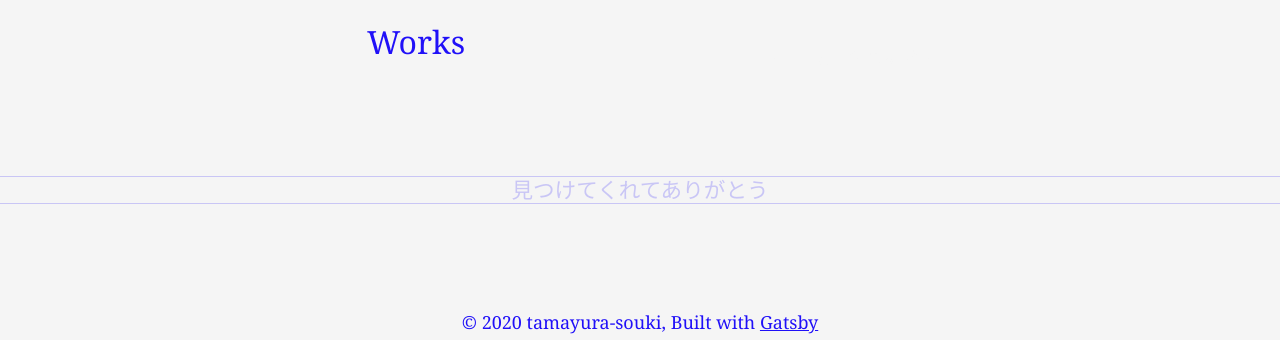
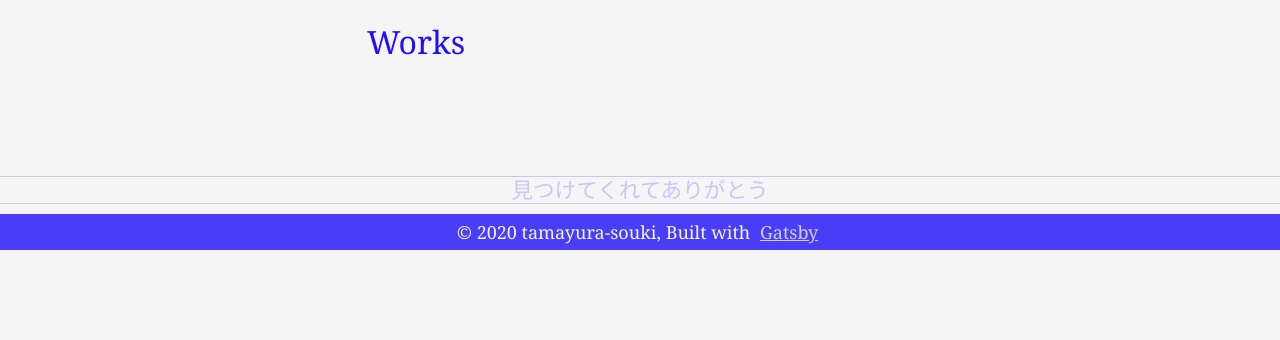
Before and after one commit to tamayura-souki/tamayura-web, a Gatsby site in the folder site/: page / in a window 1280 px wide. Shown: the part 805-1145 px from the top of the page. After the commit the page ends 1055 px from the top, so only its background shows below. Built offline with nearby package versions, Linux system fonts and the light colour scheme; Gatsby itself is replaced by a stand-in of ours.

Commit message:
footerとりあえず簡素にした

```diff
--- a/site/src/components/footer/footer.css
+++ b/site/src/components/footer/footer.css
@@ -1,3 +1,6 @@
-#copyright {
+#copyright, #copyright a{
   padding: 5px;
+  opacity: 0.8;
+  color: whitesmoke;
+  background: #2010f8;
 }
--- a/site/src/components/footer/footer.js
+++ b/site/src/components/footer/footer.js
@@ -16,9 +16,6 @@ const Footer = ({poem}) => {
         {poem}
       </div>
 
-      <div id="links">
-      </div>
-
       <div id = "copyright">
         © {new Date().getFullYear()} tamayura-souki, Built with
         {` `}
```
